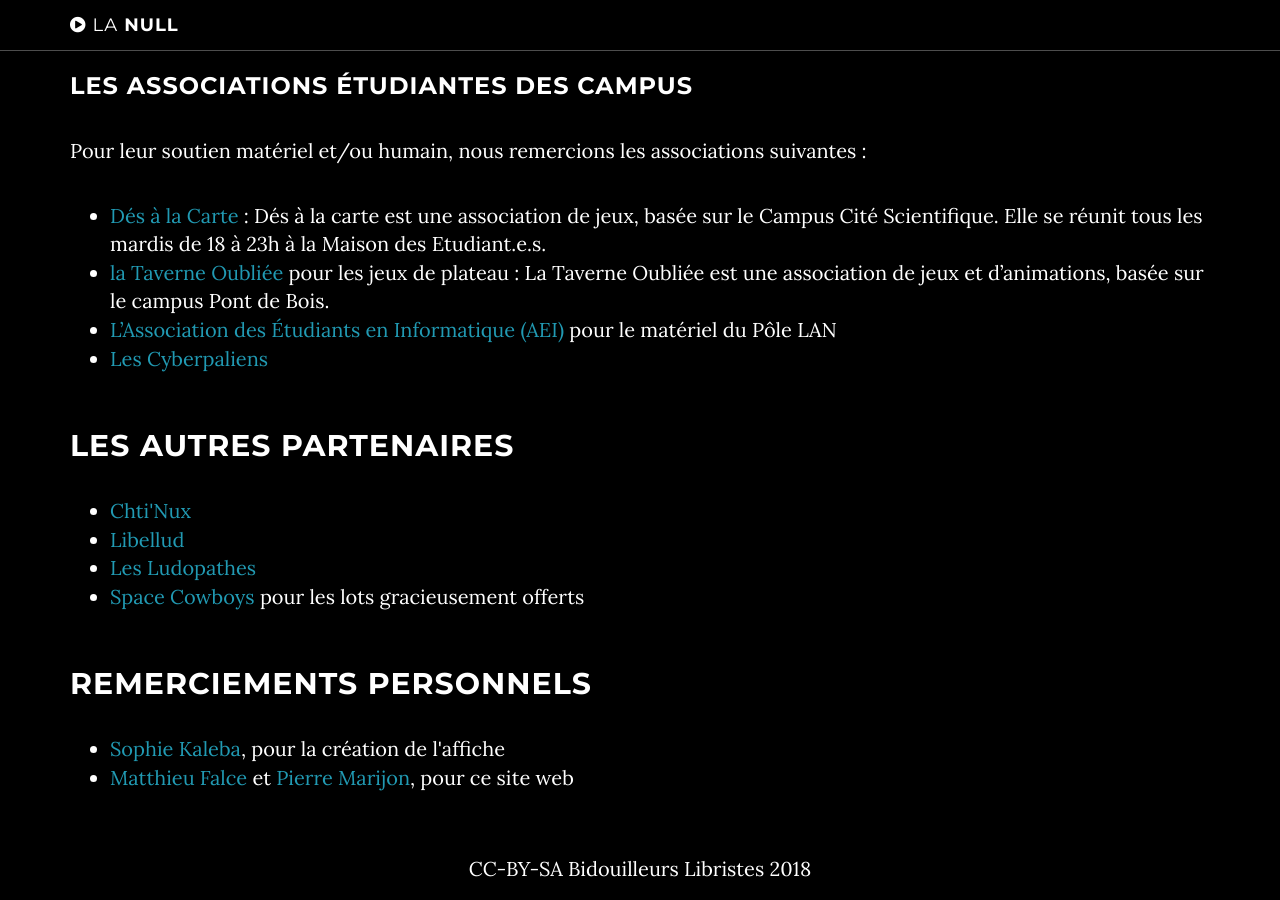
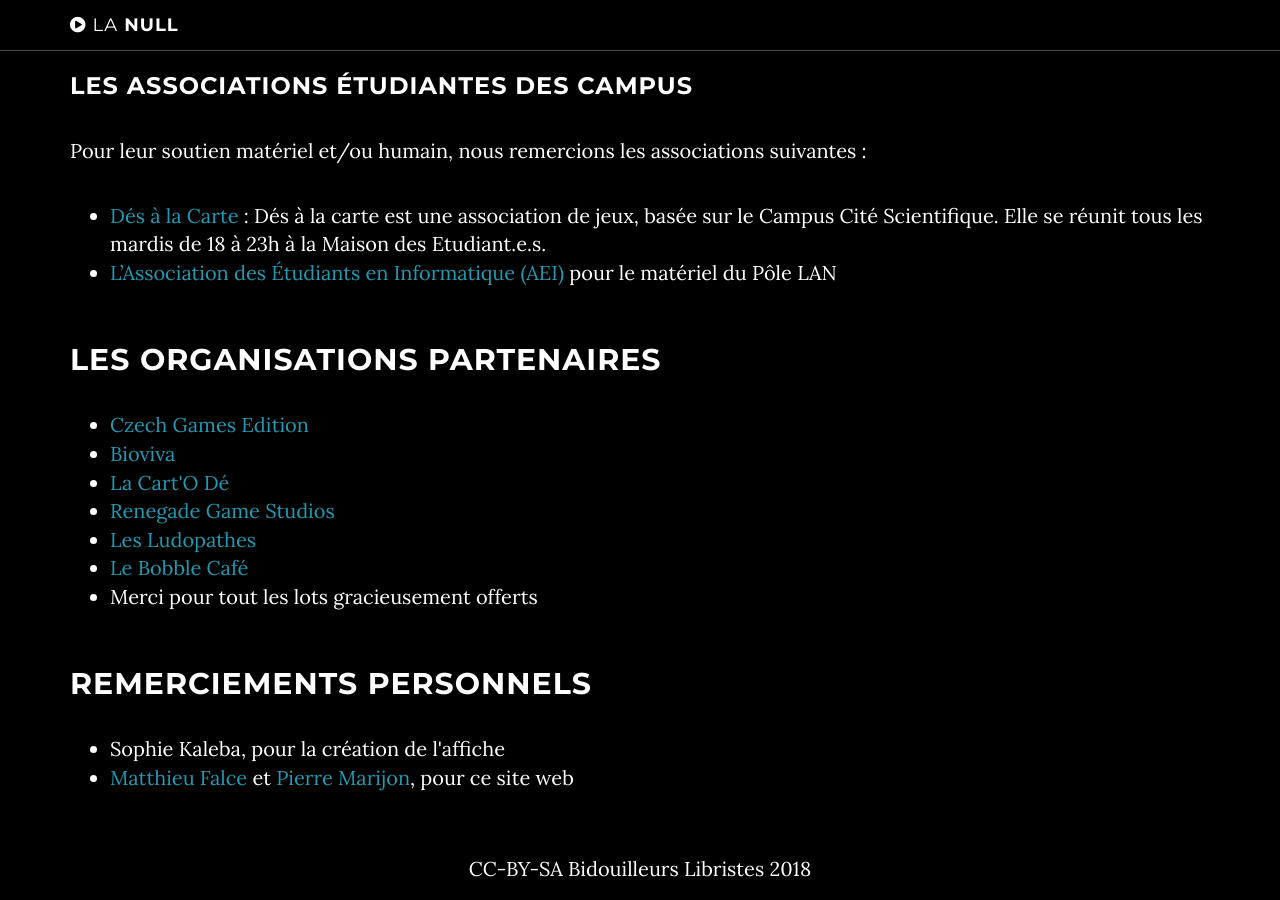
Before and after one commit to bidouilleurslibristes/null.bidouilleurslibristes.github.io, a Jekyll site: the page built from partenaires.html, in a window 1280 px wide and 900 px high, scrolled down 542 px. Built offline with Jekyll 4.4.1, drawn with Linux system fonts in a browser that asks for light colours.

Commit message:
Update partenaires_long.html

```diff
--- a/_includes/partenaires_long.html
+++ b/_includes/partenaires_long.html
@@ -17,25 +17,27 @@
                     Pour leur soutien matériel et/ou humain, nous remercions les associations suivantes :
                     <ul class="info-list">
                         <li><a href="http://www.dalc.fr/wordpress/">Dés à la Carte</a> : Dés à la carte est une association de jeux, basée sur le Campus Cité Scientifique. Elle se réunit tous les mardis de 18 à 23h à la Maison des Etudiant.e.s.</li>
-                        <li><a href="http://www.taverne-oubliee.com/">la Taverne Oubliée</a> pour les jeux de plateau : La Taverne Oubliée est une association de jeux et d’animations, basée sur le campus Pont de Bois.</li>
                         <li><a href="http://aei-asso.fr/">L’Association des Étudiants en Informatique (AEI)</a> pour le matériel du Pôle LAN</li>
-                        <li><a href="https://fr-fr.facebook.com/cyberpaliens/">Les Cyberpaliens</a></li>
                     </ul>
                 </p>
             </div>
             <div style="margin-top:4em;">
-                <h2>Les autres partenaires</h2>
+                <h2>Les organisations partenaires</h2>
                 <ul class="info-list">
-                    <li><a href="http://www.chtinux.org/">Chti'Nux</a></li>
-                    <li><a href="http://www.libellud.com/">Libellud</a></li>
+                    <li><a href="https://czechgames.com/">Czech Games Edition</a></li>
+                    <li><a href="https://www.bioviva.com/fr/">Bioviva</a></li>
+                    <li><a href="http://lacartode.com">La Cart'O Dé</a></li>
+                    <li><a href="https://www.renegadegamestudios.com/">Renegade Game Studios</a></li>
                     <li><a href="http://www.ludopathes.com/">Les Ludopathes</a></li>
-                    <li><a href="http://www.spacecowboys.fr/">Space Cowboys</a> pour les lots gracieusement offerts</li>
+                    <li><a href="http://bobblecafe.fr/">Le Bobble Café</a></li>
+                    <li>Merci pour tout les lots gracieusement offerts</li>
+
                 </ul>
             </div>
             <div style="margin-top:4em;">
                 <h2>Remerciements personnels</h2>
                 <ul class="info-list">
-                    <li><a href="https://twitter.com/Natir_chan">Sophie Kaleba</a>, pour la création de l'affiche</li>
+                    <li>Sophie Kaleba, pour la création de l'affiche</li>
                     <li><a href="http://falce.net/">Matthieu Falce</a> et <a href="https://twitter.com/Natir_chan">Pierre Marijon</a>, pour ce site web</li>
                 </ul>
             </div>
```
